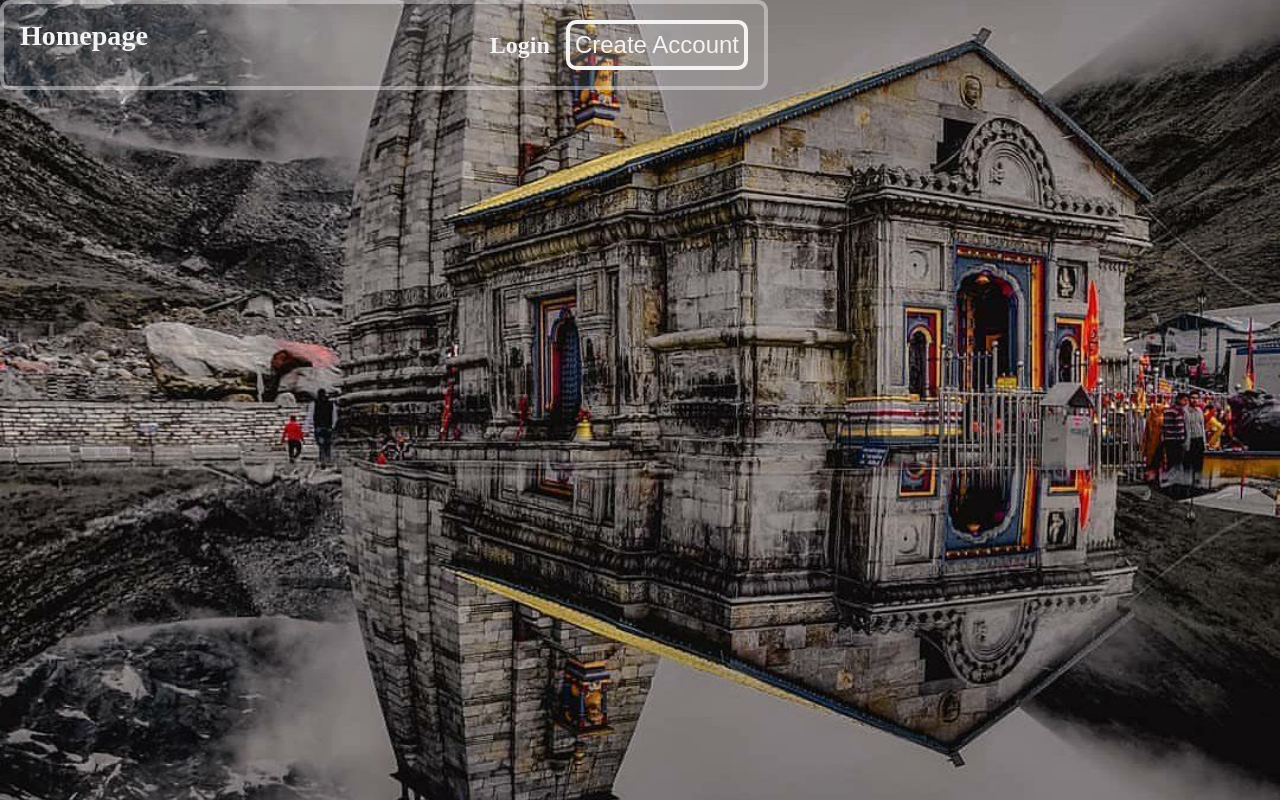
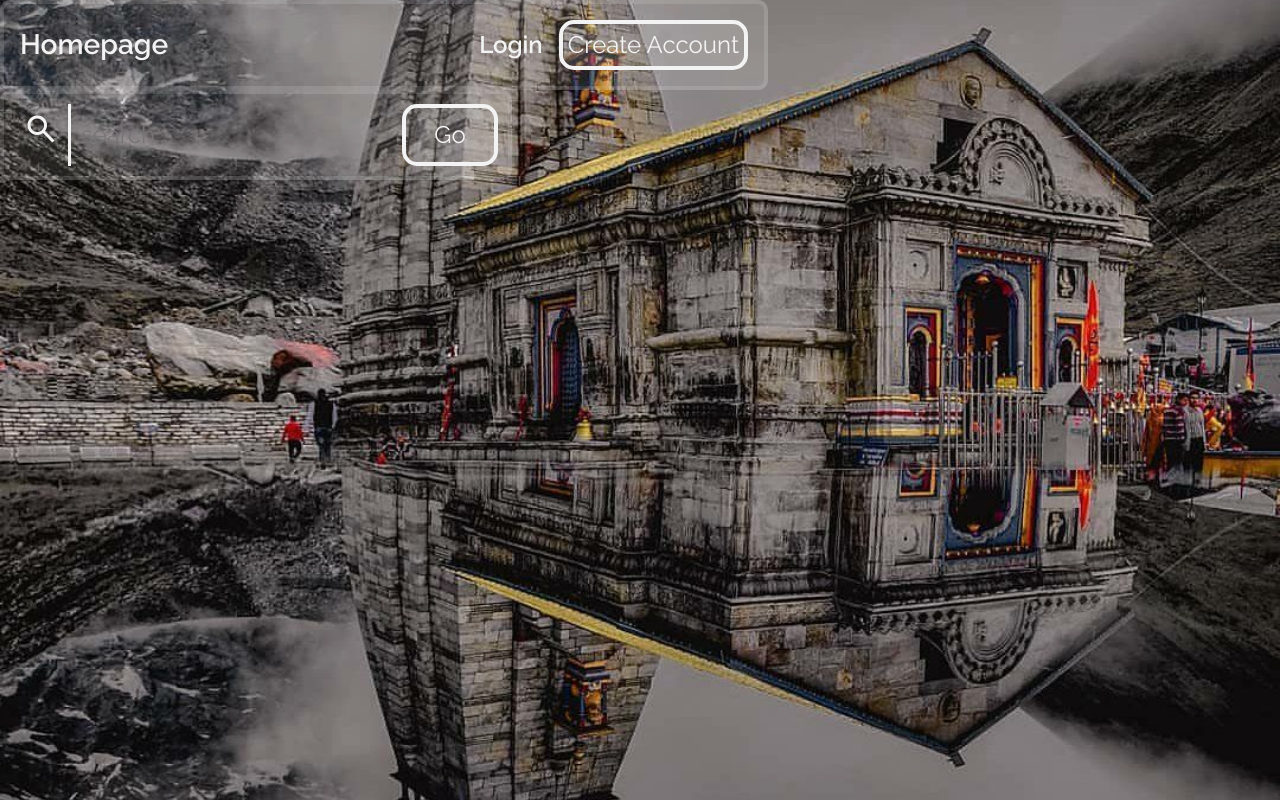
Before and after one commit to Abhirawat623/Pixabay-assessment, a React (Create React App) app: page / in a window 1280 px wide. Built offline with nearby package versions, Linux system fonts and the light colour scheme.

Commit message:
adding searchbox with css

```diff
--- a/src/Components/Navbar/Navbar.jsx
+++ b/src/Components/Navbar/Navbar.jsx
@@ -3,14 +3,13 @@ import './Navbar.css';
 export const Navbar =()=>{
     return(
         <div className='navbar-container d-flex direction-row padding-m
-        space-between border-radius-m primary-text text-s jalign-center'>
+        space-between border-radius-m primary-text text-s align-center'>
             <h3>Homepage</h3>
             <div className='d-flex direction-row align-center  gap-m'>
                 <h3 className='login-btn text-s no-border'> Login</h3>
-                <button  className='create-acc-btn primary-text no-borer border-radius-m text-s
+                <button  className='create-acc-btn primary-text no-borer border-radius-l text-s
                '> Create Account</button>
             </div>
-
         </div>
     )
 }
--- /dev/null
+++ b/src/Components/Searchbar/Searchbar.css
@@ -0,0 +1,27 @@
+
+.searchbar-container{
+    grid-template-columns: 1fr 10fr 1fr;
+    background-color: var(--background-color) ;
+    border: 4px solid var(--border-color);
+    width: 40%;
+    z-index: 0;
+}
+.searchbar-input{
+       border: none;
+        background-color: transparent;
+        border-left: 3px solid var(--primary-color);
+        font-size: 3.5rem;
+}
+.searchbar-input:focus{
+    outline: none;
+}
+.go-btn{
+    background-color: var(--background-color) ;
+    border: 4px solid var(--primary-color);
+    padding: 5px;
+    width: 6rem;
+}
+#search-icon{
+  scale: 1.5;
+padding:15px;
+}
--- /dev/null
+++ b/src/Components/Searchbar/Searchbar.jsx
@@ -0,0 +1,12 @@
+import "./Searchbar.css";
+
+export const Searchbar = () => {
+  return (
+   <div className="searchbar-container d-grid border-radius-m primary-text text-s padding-s ">
+
+    <span id='search-icon'><span class="material-symbols-outlined ">search</span></span>
+    <input className='searchbar-input primary-text text-s padding-s' type='text' placeholder="search..."></input>
+   <button className=" go-btn primary-text no-borer border-radius-l text-s">Go</button>
+    </div>
+  );
+};
--- a/src/Components/index.js
+++ b/src/Components/index.js
@@ -1 +1,2 @@
 export {Navbar} from '../Components/Navbar/Navbar';
+export {Searchbar} from '../Components/Searchbar/Searchbar';
--- a/src/Pages/Homepage/Homepage.jsx
+++ b/src/Pages/Homepage/Homepage.jsx
@@ -1,6 +1,6 @@
 import './Homepage.css'
 import {images} from '../../assets/images';
-import {Navbar} from '../../Components/index';
+import {Navbar,Searchbar} from '../../Components/index';
 export const Homepage =()=>{
     //for random wallpaper
     const index= Math.floor(Math.random()*(images.length-1));
@@ -10,6 +10,7 @@ export const Homepage =()=>{
     <>
     <main className="wallpaper" style={{backgroundImage:`url("${randomWallpaper}")`}}>
   <Navbar/>
+  <Searchbar/>
   </main></>
     )
 
--- a/src/styles/reset.css
+++ b/src/styles/reset.css
@@ -2,4 +2,5 @@
     margin: 0;
     padding: 0;
     box-sizing: border-box;
+    font-family: "Raleway", sans-serif;
 }
--- a/src/styles/utility.css
+++ b/src/styles/utility.css
@@ -1,10 +1,12 @@
+@import url('https://fonts.googleapis.com/css2?family=Raleway:wght@400;500;600&display=swap');
+@import url("https://fonts.googleapis.com/css2?family=Material+Symbols+Outlined");
 
 :root {
     --primary-color: #f3f3f3;
     --primary-color-hover: #c7c7c7;
     --secondary-color: #101111;
     --accent-color: #059669;
-    --border-color: rgba(255, 252, 252, 0.363);
+    --border-color: rgba(255, 252, 252, 0.12);
     --background-color: rgba(255,255,255,0.1);
     --text-color-primary: #000000;
     --text-color-secondary: #ffffff;
@@ -15,6 +17,9 @@
 }
 .d-flex{
     display: flex;
+  }
+  .d-grid{
+    display: grid;
   }
   .direction-column{
     flex-direction: column;
```
